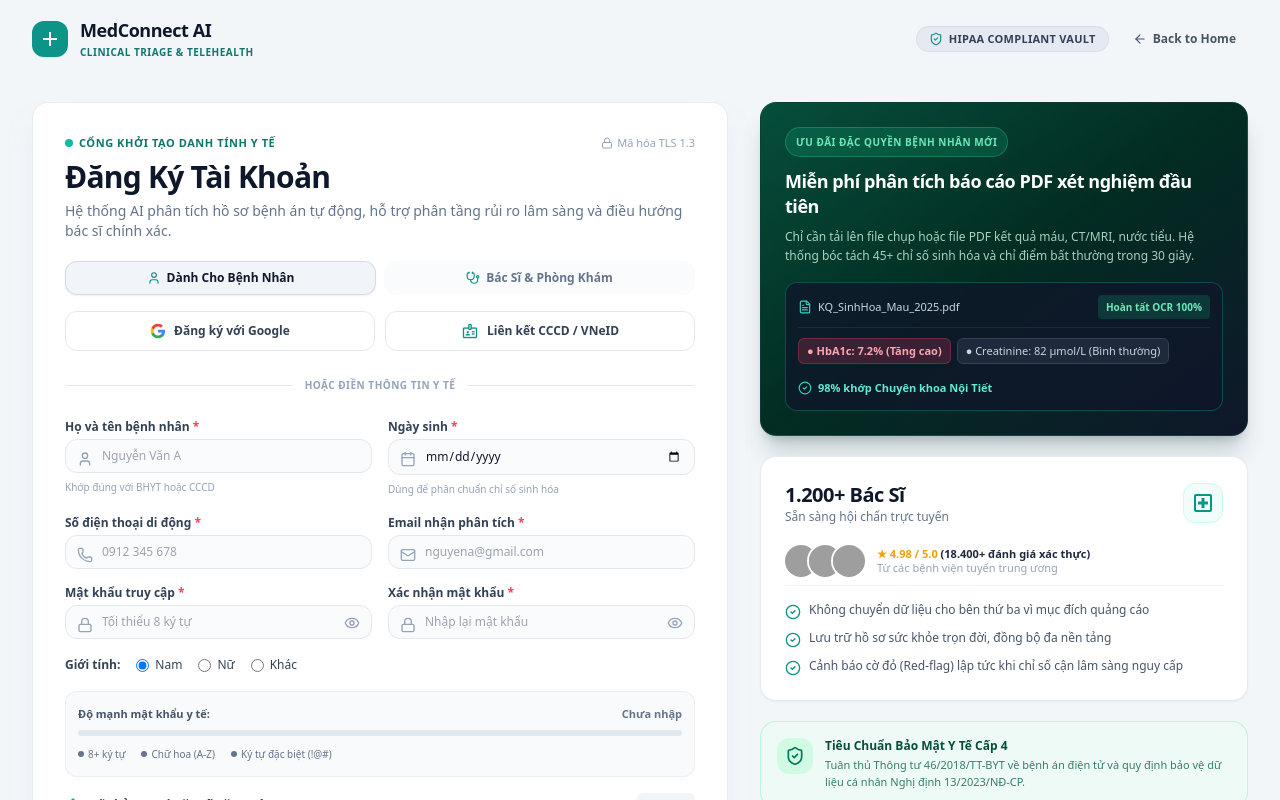
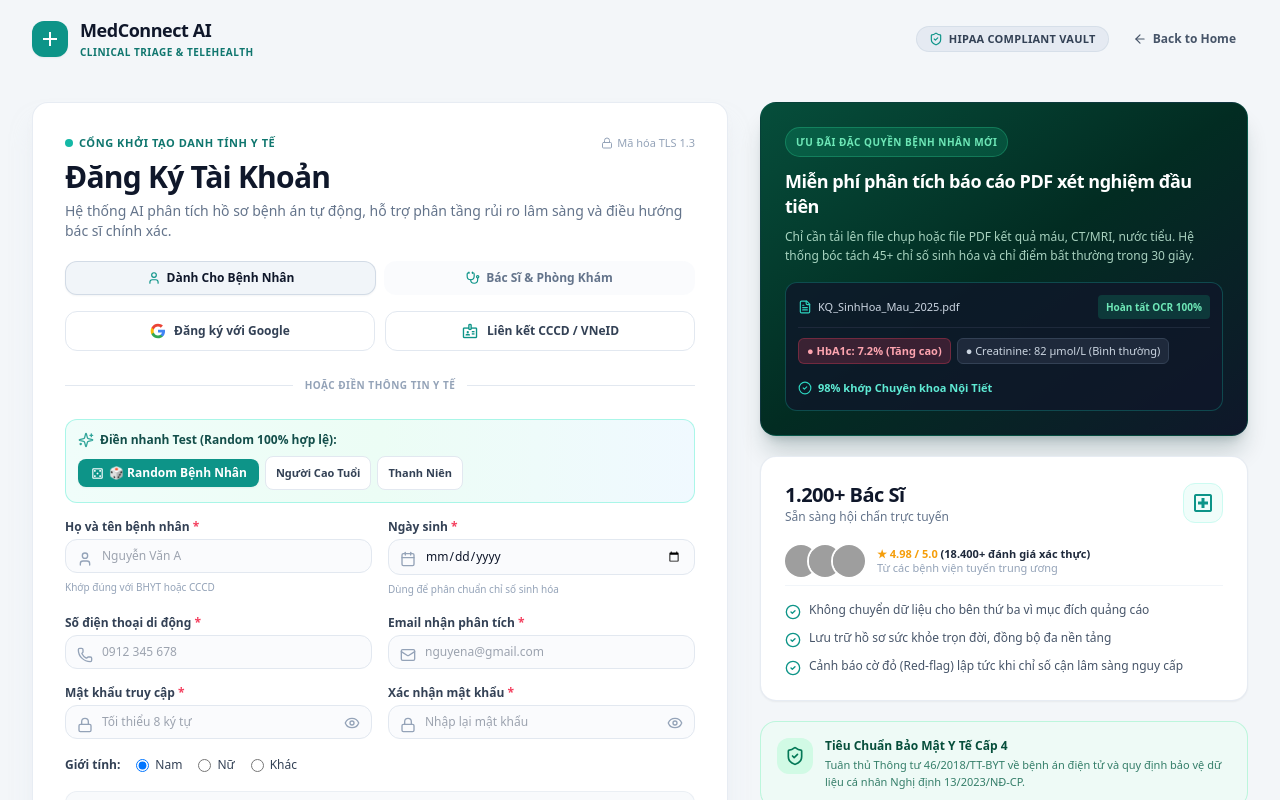
Before and after one commit to vinhhotff/KLTN-medical-assistant, a React (Vite) app in the folder frontend/: page /login in a window 1280 px wide. Shown: the top 800 px of the page. Built offline with nearby package versions, Linux system fonts and the light colour scheme; grey boxes are pictures that could not be loaded.

Commit message:
feat(auth): add randomized quick fill testing suite for rapid registration test cycles

```diff
--- a/frontend/src/pages/LoginPage.tsx
+++ b/frontend/src/pages/LoginPage.tsx
@@ -178,6 +178,71 @@
     }
   };
 
+  const FIRST_NAMES_MALE = [
+    'Nguyễn Văn An', 'Trần Quốc Bảo', 'Lê Hải Đăng', 'Phạm Minh Đức', 'Hoàng Gia Huy',
+    'Vũ Đức Toàn', 'Đặng Minh Khôi', 'Bùi Quang Huy', 'Đỗ Thành Long', 'Ngô Tuấn Kiệt'
+  ];
+  const FIRST_NAMES_FEMALE = [
+    'Trần Thị Mai Hương', 'Nguyễn Thu Trang', 'Lê Bích Thảo', 'Phạm Quỳnh Anh', 'Hoàng Bảo Ngọc',
+    'Vũ Hải Yến', 'Đặng Kim Ngân', 'Bùi Mỹ Linh', 'Đỗ Thanh Hà', 'Nguyễn Phương Thảo'
+  ];
+
+  const handleRandomFill = (profileType: 'RANDOM' | 'SENIOR' | 'YOUNG' = 'RANDOM') => {
+    setError(null);
+    setSuccessMsg(null);
+
+    const isMale = Math.random() > 0.5;
+    const namePool = isMale ? FIRST_NAMES_MALE : FIRST_NAMES_FEMALE;
+    const fullName = namePool[Math.floor(Math.random() * namePool.length)];
+    const gender = isMale ? 'MALE' : 'FEMALE';
+
+    // Unique email using timestamp suffix to guarantee zero duplicate conflict errors
+    const randomSuffix = Math.floor(Math.random() * 90000 + 10000);
+    const emailPrefix = fullName
+      .toLowerCase()
+      .normalize('NFD')
+      .replace(/[\u0300-\u036f]/g, '')
+      .replace(/đ/g, 'd')
+      .replace(/[^a-z0-9]/g, '');
+    const email = `${emailPrefix}.${randomSuffix}@gmail.com`;
+
+    // Valid Vietnam mobile numbers (09x, 03x, 08x, 07x)
+    const phonePrefixes = ['090', '091', '098', '037', '038', '086', '079'];
+    const randomPrefix = phonePrefixes[Math.floor(Math.random() * phonePrefixes.length)];
+    const phone = `${randomPrefix}${Math.floor(Math.random() * 9000000 + 1000000)}`;
+
+    // Birth date calculation
+    let birthYear: number;
+    if (profileType === 'SENIOR') {
+      birthYear = 1950 + Math.floor(Math.random() * 15); // 1950 - 1964
+    } else if (profileType === 'YOUNG') {
+      birthYear = 1995 + Math.floor(Math.random() * 10); // 1995 - 2004
+    } else {
+      birthYear = 1975 + Math.floor(Math.random() * 30); // 1975 - 2004
+    }
+    const birthMonth = String(Math.floor(Math.random() * 12 + 1)).padStart(2, '0');
+    const birthDay = String(Math.floor(Math.random() * 28 + 1)).padStart(2, '0');
+    const dob = `${birthYear}-${birthMonth}-${birthDay}`;
+
+    // Valid strong password >= 8 characters with upper, lower, number, special char
+    const password = `Medi@Pass${Math.floor(Math.random() * 9000 + 1000)}!`;
+
+    // Sample BHYT / CCCD number
+    const bhyt = `GD479${Math.floor(Math.random() * 9000000000 + 1000000000)}`;
+
+    setRegFullName(fullName);
+    setRegGender(gender);
+    setRegEmail(email);
+    setRegPhone(phone);
+    setRegDob(dob);
+    setRegPassword(password);
+    setRegConfirmPassword(password);
+    setRegBhyt(bhyt);
+    setAgreeTerms(true);
+
+    setSuccessMsg(`✓ Đã tạo ngẫu nhiên hồ sơ: ${fullName} (${gender === 'MALE' ? 'Nam' : 'Nữ'}, sinh năm ${birthYear})`);
+  };
+
   const handleQuickPreset = (presetEmail: string, presetPass: string) => {
     setLoginEmail(presetEmail);
     setLoginPassword(presetPass);
@@ -347,6 +412,39 @@
             {/* ==================== FORM: REGISTER MODE ==================== */}
             {activeTab === 'REGISTER' ? (
               <form onSubmit={handleRegister} className="space-y-4">
+
+                {/* Tech Lead Quick Fill Bar (Randomized Data) */}
+                <div className="p-3 bg-gradient-to-r from-teal-50 via-emerald-50 to-sky-50 rounded-xl border border-teal-200/80 flex flex-wrap items-center justify-between gap-2 shadow-2xs">
+                  <div className="flex items-center gap-1.5 text-xs font-bold text-teal-900">
+                    <Sparkles className="w-4 h-4 text-teal-600 animate-pulse" />
+                    <span>Điền nhanh Test (Random 100% hợp lệ):</span>
+                  </div>
+                  <div className="flex flex-wrap items-center gap-1.5">
+                    <button
+                      type="button"
+                      onClick={() => handleRandomFill('RANDOM')}
+                      className="px-3 py-1.5 rounded-lg text-xs font-bold bg-teal-600 hover:bg-teal-700 text-white shadow-xs transition-all flex items-center gap-1 cursor-pointer transform hover:-translate-y-0.5 active:translate-y-0"
+                    >
+                      <span className="material-symbols-outlined text-[15px]">casino</span>
+                      <span>🎲 Random Bệnh Nhân</span>
+                    </button>
+                    <button
+                      type="button"
+                      onClick={() => handleRandomFill('SENIOR')}
+                      className="px-2.5 py-1.5 rounded-lg text-[11px] font-semibold bg-white hover:bg-slate-100 text-slate-700 border border-slate-200 shadow-2xs transition cursor-pointer"
+                    >
+                      Người Cao Tuổi
+                    </button>
+                    <button
+                      type="button"
+                      onClick={() => handleRandomFill('YOUNG')}
+                      className="px-2.5 py-1.5 rounded-lg text-[11px] font-semibold bg-white hover:bg-slate-100 text-slate-700 border border-slate-200 shadow-2xs transition cursor-pointer"
+                    >
+                      Thanh Niên
+                    </button>
+                  </div>
+                </div>
+
                 <div className="grid grid-cols-1 sm:grid-cols-2 gap-4">
                   {/* Full Name */}
                   <div>
```
Also changed, not shown: 1 other file (tests, documents, lock files or other folders).
